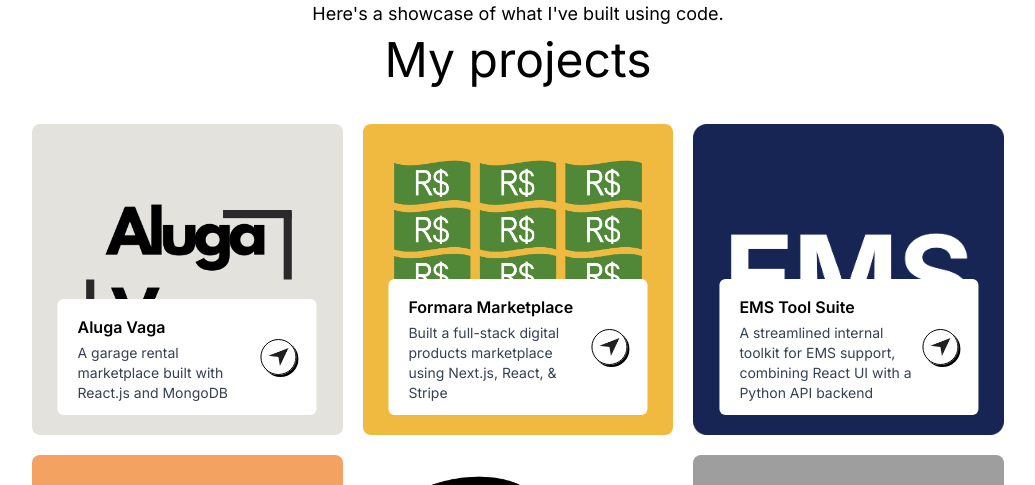
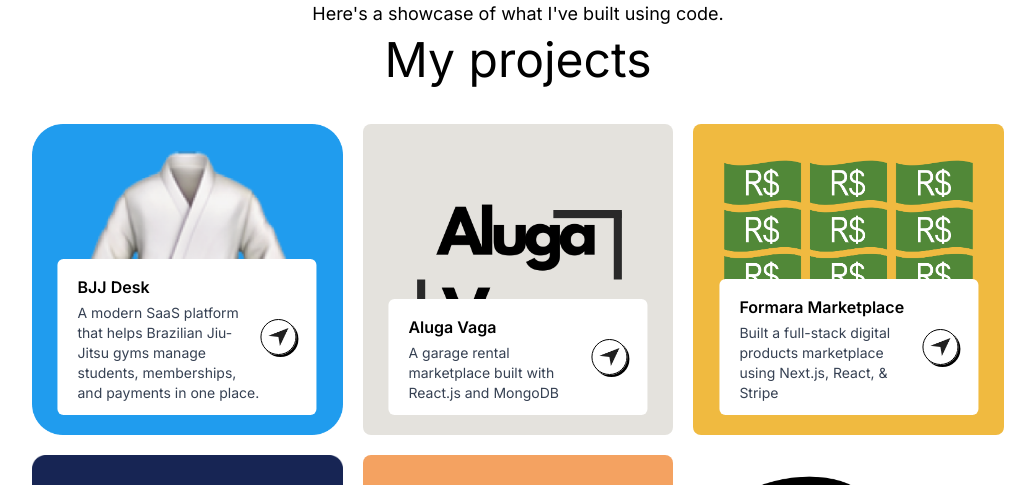
Before and after one commit to jmkenyon/joshmkenyon, a Next.js app: page / in a window 1280 px wide. Shown: the part 840-1325 px from the top of the page, without its empty margins (122-1157 px from the left). Built offline with nearby package versions, Linux system fonts and the light colour scheme; grey boxes are pictures that could not be loaded.

Commit message:
bjj desk added to projects

```diff
--- a/public/assets/assets.js
+++ b/public/assets/assets.js
@@ -81,6 +81,12 @@
 };
 
 export const projectData = [
+  {
+    title: "BJJ Desk",
+    description: "A modern SaaS platform that helps Brazilian Jiu-Jitsu gyms manage students, memberships, and payments in one place.",
+    bgImage: "/bjjdesk.png",
+    link: "https://www.bjjdesk.com",
+  },
   {
     title: "Aluga Vaga",
     description: "A garage rental marketplace built with React.js and MongoDB",
```
Also changed, not shown: public/bjjdesk.png (added).
